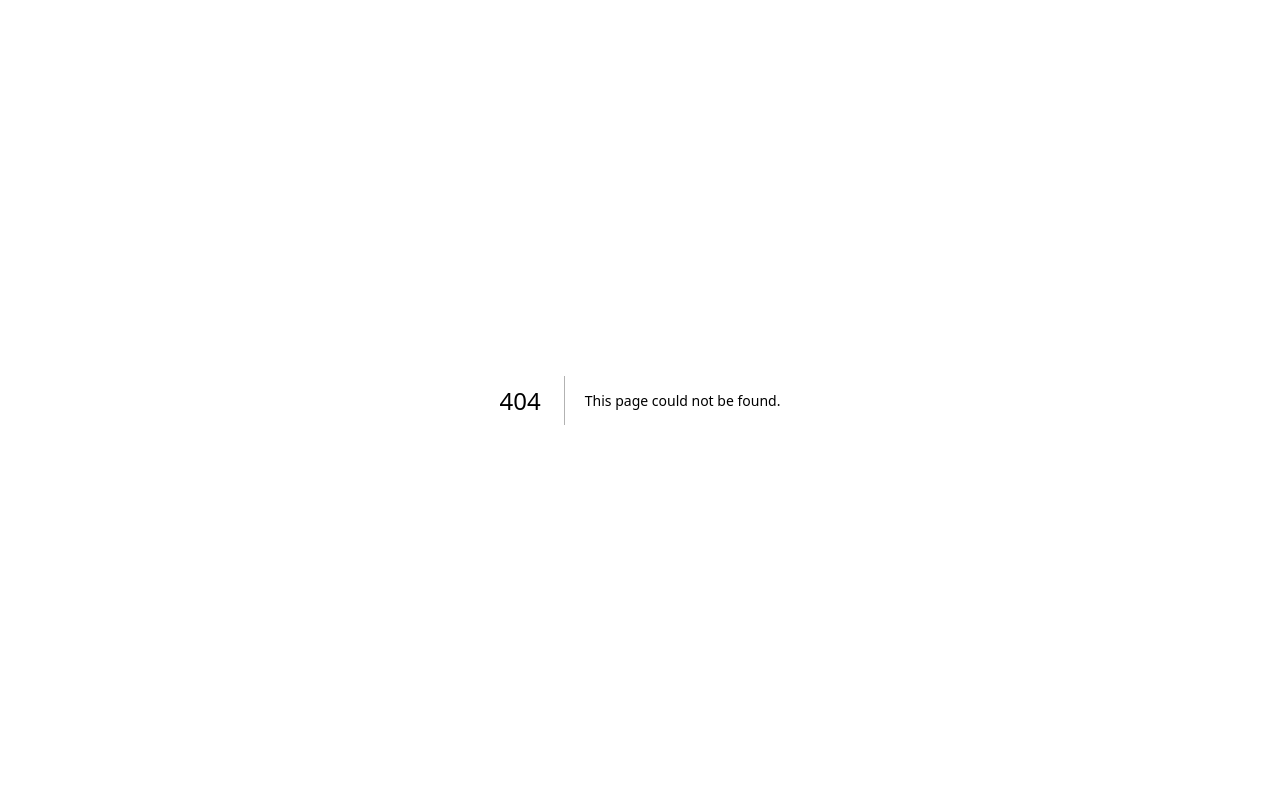
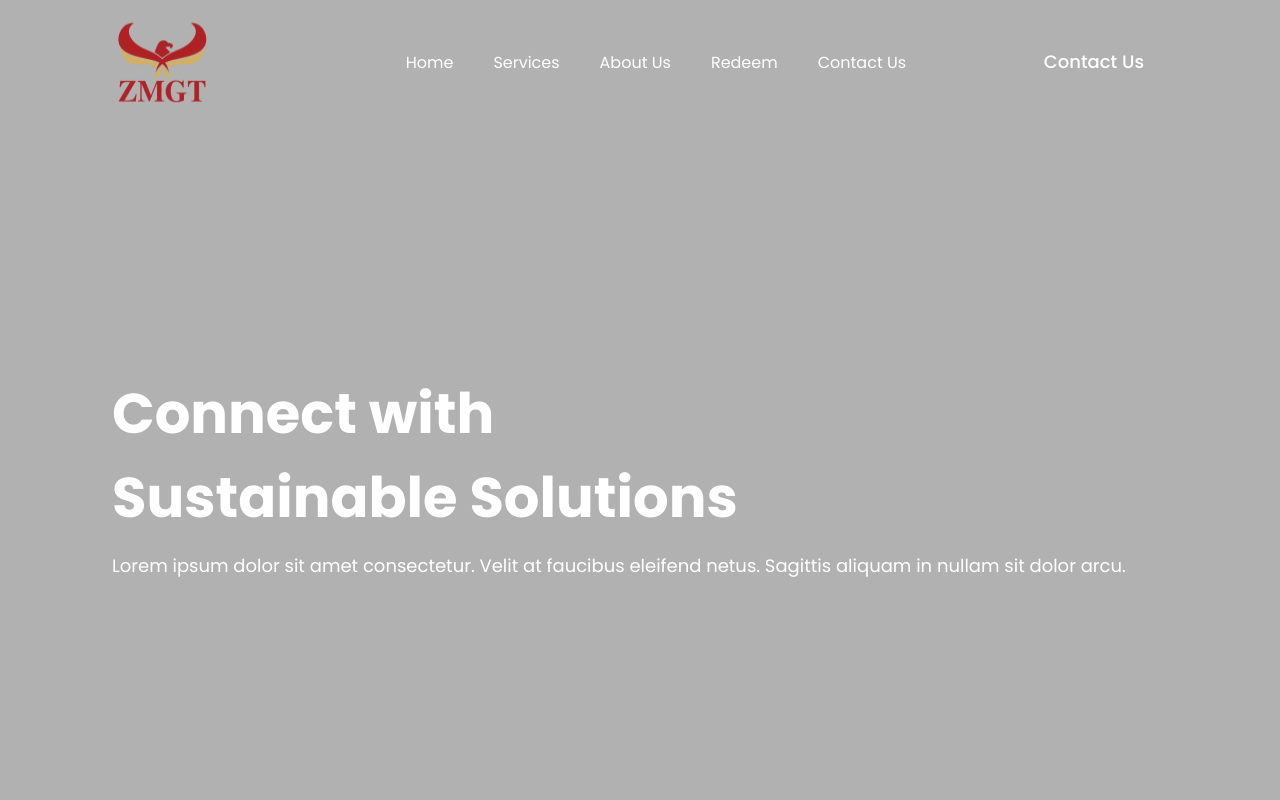
Before and after one commit to Xavier1508/recycling-waste-webapp, a Next.js app: page /redeem in a window 1280 px wide. Before the commit this address had no page. Shown: the top 800 px of the page. Built offline with nearby package versions, Linux system fonts and the light colour scheme; a web font is replaced by a local one.

Commit message:
Adding redeem.js (Patching Redeem 404 Error)

```diff
--- /dev/null
+++ b/src/pages/redeem.js
@@ -0,0 +1,74 @@
+import Navbar from "@/components/Navbar";
+import styles from "@/style";
+import React, { useEffect, useState } from "react";
+import ContactBanner from "@/components/ContactBanner";
+import CTA from "@/components/CTA";
+import Footer from "@/components/Footer";
+import { PulseLoader } from "react-spinners";
+import RedeemSection from "@/components/RedeemSection";
+
+const Redeem = () => {
+  const [loading, setLoading] = useState(true);
+
+  useEffect(() => {
+    setTimeout(() => {
+      setLoading(false);
+    }, 1000);
+  }, []);
+
+  const override = `
+  display: block;
+  margin: 0 auto;
+`;
+
+  return (
+    <div>
+      {loading ? (
+        <div className="sweet-loading bgRedGradient flex justify-center items-center h-screen">
+          <PulseLoader
+            color="#ffff"
+            loading={loading}
+            size={15}
+            css={override}
+            aria-label="Loading Spinner"
+            data-testid="loader"
+          />
+        </div>
+      ) : (
+        <>
+          <div>
+            <div
+              className={`${styles.paddingX} ${styles.flexCenter} relative z-30`}
+            >
+              <div className={`${styles.boxWidth}`}>
+                <Navbar />
+              </div>
+            </div>
+
+            <div
+              className={`${styles.flexStart} bg-cover contactBg bg-no-repeat bg-center relative overflow-hidden`}
+            >
+              <div className="absolute top-0 left-0 w-full h-full bg-black opacity-30 z-10 pointer-events-none">
+                <div
+                  className="absolute top-0 left-0 w-full bg-black opacity-30 h-full pointer-events-none"
+                  style={{
+                    clipPath:
+                      "polygon(0 0, 100% 0, 100% calc(100% - 100px), 0 100%)",
+                  }}
+                />
+              </div>
+
+              <div className={`${styles.boxWidth} relative z-20`}>
+                <ContactBanner />
+              </div>
+            </div>
+          </div>
+          <RedeemSection />
+          <Footer />
+        </>
+      )}
+    </div>
+  );
+};
+
+export default Redeem;
```
